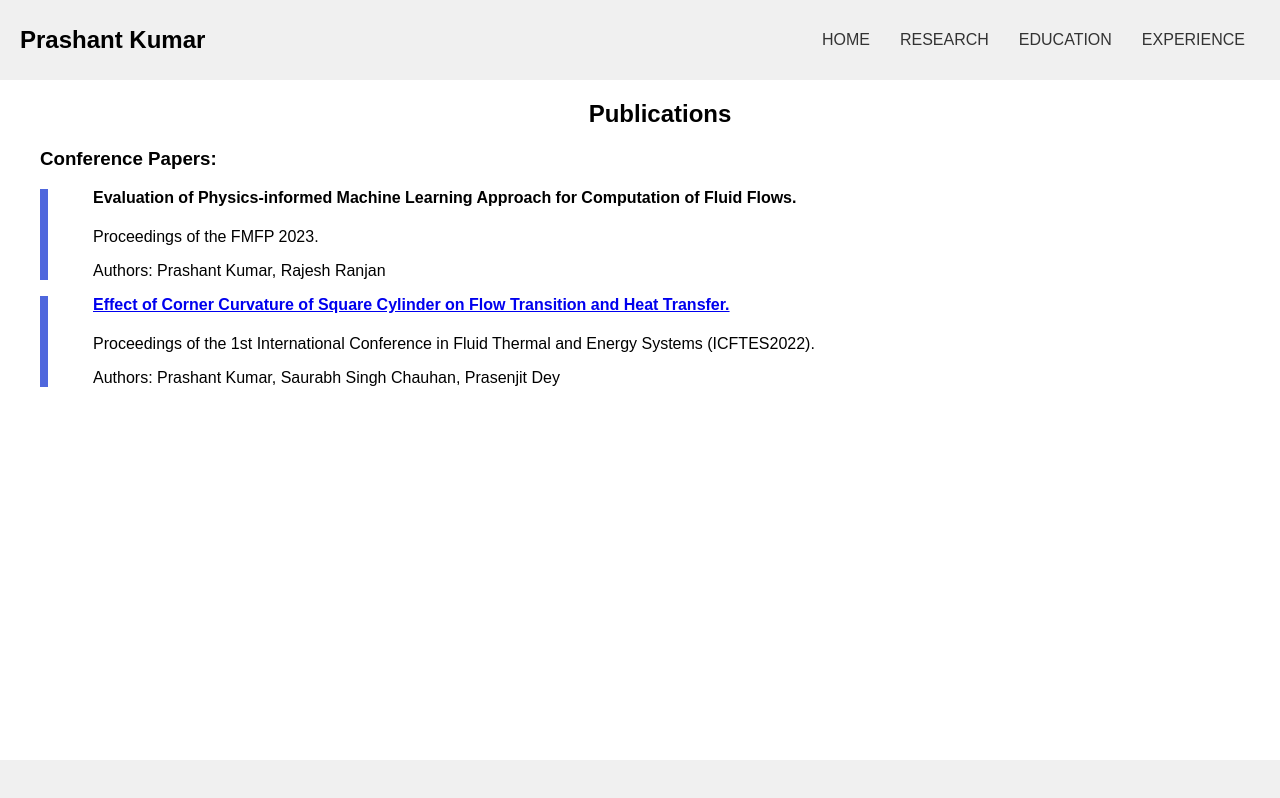
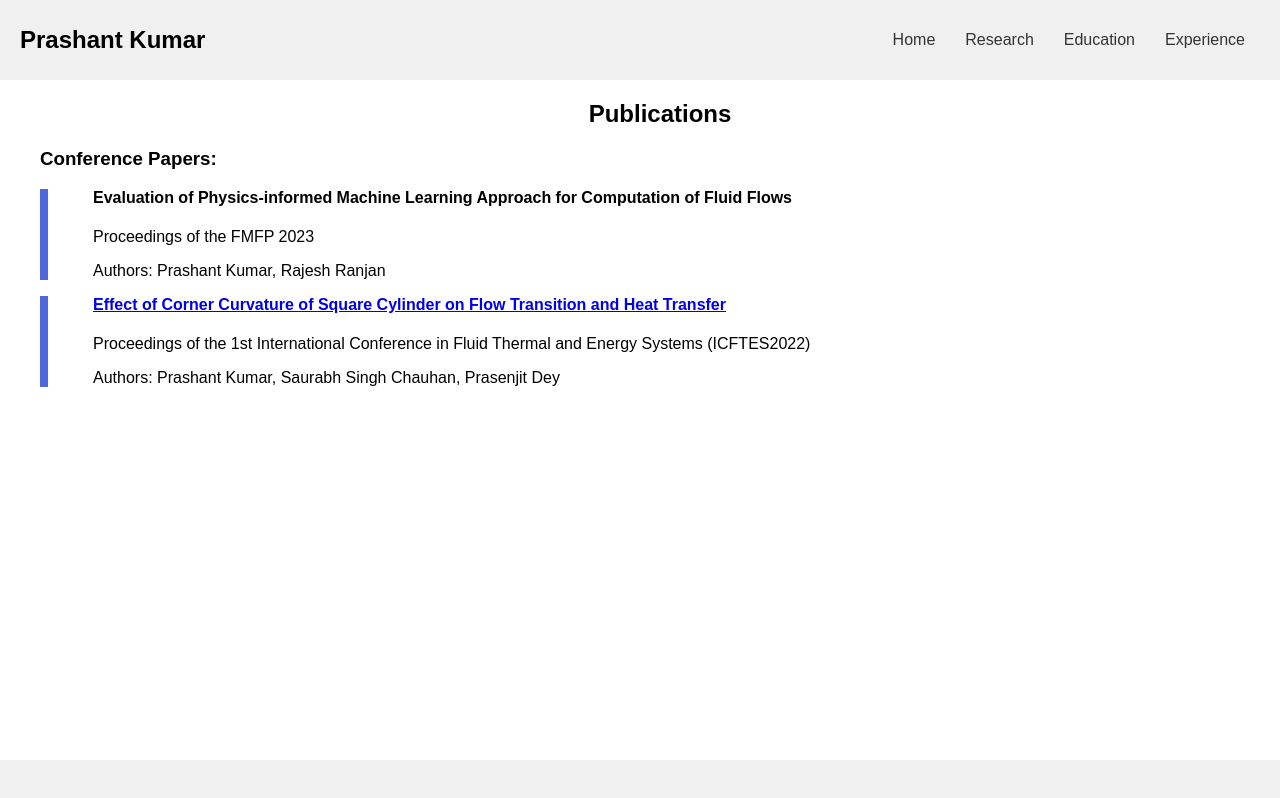
Before and after one commit to iitkprashant/iitkprashant.github.io, a plain HTML site: page publication.html in a window 1280 px wide. Drawn offline with Linux system fonts and the light colour scheme.

Commit message:
Update publication.html

```diff
--- a/publication.html
+++ b/publication.html
@@ -4,16 +4,17 @@
     <meta charset="UTF-8">
     <meta name="viewport" content="width=device-width, initial-scale=1.0">
     <title>Prashant Kumar - Publications</title>
-    <link rel="stylesheet" href="style.css"> </head>
+    <link rel="stylesheet" href="style.css">
+</head>
 <body>
     <header>
         <nav>
             <h1>Prashant Kumar</h1>
             <ul>
-                <li><a href="index.html">HOME</a></li>
-                <li><a href="research.html">RESEARCH</a></li>
-                <li><a href="education.html">EDUCATION</a></li>
-                <li><a href="experience.html">EXPERIENCE</a></li>
+                <li><a href="index.html">Home</a></li>
+                <li><a href="research.html">Research</a></li>
+                <li><a href="education.html">Education</a></li>
+                <li><a href="experience.html">Experience</a></li>
             </ul>
         </nav>
     </header>
@@ -24,22 +25,20 @@
 
             <h3>Conference Papers:</h3>
             <div class="publication-item">
-                <h4>Evaluation of Physics-informed Machine Learning Approach for Computation of Fluid Flows.</h4>
-                <p>Proceedings of the FMFP 2023.</p>
+                <h4>Evaluation of Physics-informed Machine Learning Approach for Computation of Fluid Flows</h4>
+                <p>Proceedings of the FMFP 2023</p>
                 <p>Authors: Prashant Kumar, Rajesh Ranjan</p>
-                </div>
+            </div>
 
             <div class="publication-item">
-                <h4><a href="https://link.springer.com/chapter/10.1007/978-981-99-5990-7_64">Effect of Corner Curvature of Square Cylinder on Flow Transition and Heat Transfer.</a></h4>
-                <p>Proceedings of the 1st International Conference in Fluid Thermal and Energy Systems (ICFTES2022).</p>
+                <h4><a href="https://link.springer.com/chapter/10.1007/978-981-99-5990-7_64">Effect of Corner Curvature of Square Cylinder on Flow Transition and Heat Transfer</a></h4>
+                <p>Proceedings of the 1st International Conference in Fluid Thermal and Energy Systems (ICFTES2022)</p>
                 <p>Authors: Prashant Kumar, Saurabh Singh Chauhan, Prasenjit Dey</p>
             </div>
-
-            </section>
+        </section>
     </main>
 
     <footer>
-        </footer>
-
+    </footer>
 </body>
 </html>
```
